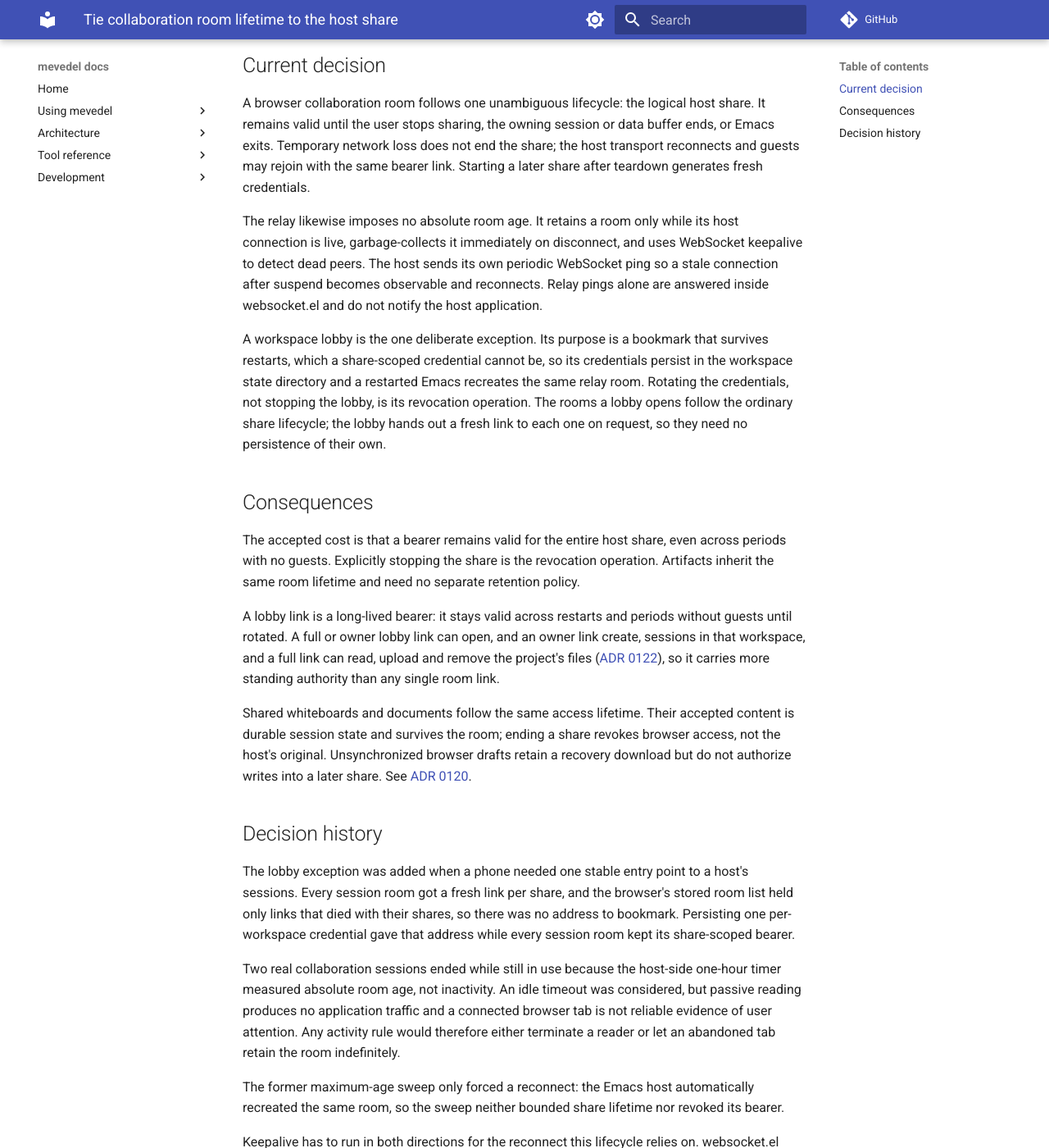
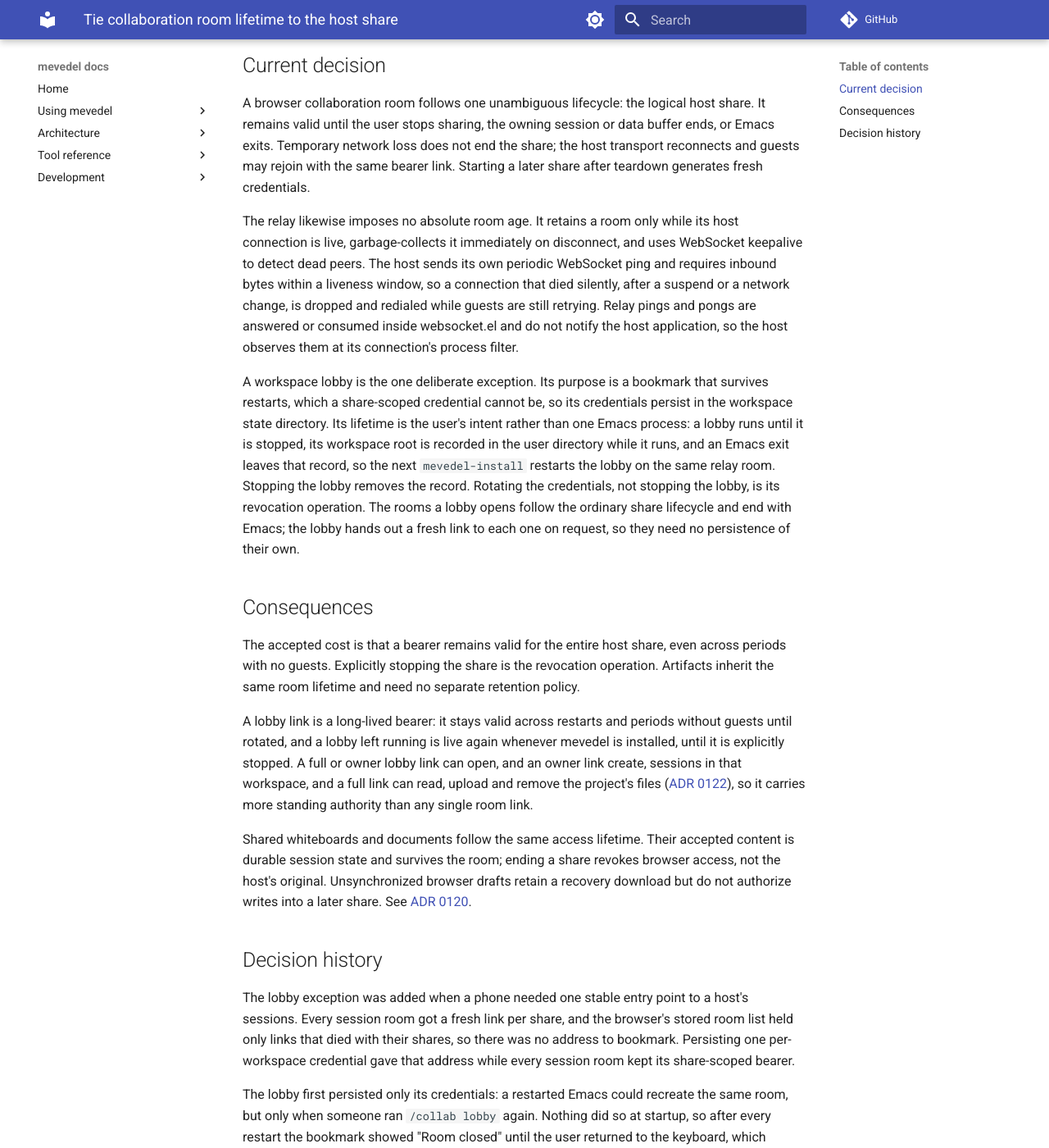
Before and after one commit to FrauH0lle/mevedel, an MkDocs documentation site: the page built from docs/adr/0114-tie-collaboration-room-lifetime-to-host-share.md, in a window 1280 px wide and 1400 px high, scrolled down 266 px. Shown: the whole window at 82% size. Built offline with MkDocs 1.6.1 and Material for MkDocs 9.7.7, drawn with Linux system fonts in a browser that asks for light colours; comment, search, counter and statistics services are not loaded; some of the changed text lies outside the part shown.

Commit message:
fix(collaboration): Restore the lobby and redial silent relay links
The collaboration manual promised that a restarted Emacs recreates the
same relay room and that the host reconnects within a bounded window.
Nothing restarted a lobby after a restart, and a connection whose
packets were silently dropped was only noticed once a write failed,
often after guests had given up after three minutes.

A running lobby now records its workspace root in
`mevedel-user-dir'/lobbies.el.  `mevedel-install' restores recorded
lobbies, deferring to `emacs-startup-hook' during init; a failed
restart warns and keeps the record, a missing directory is forgotten.
Stopping a lobby for any reason but Emacs exit clears its record.
Session shares are still not restored, as ADR 0114 scopes their links
to one share.

The host now pings every 15 seconds and treats 45 seconds without any
inbound bytes as a dead path.  Pending socket input is read before
judging silence, so a busy Emacs is not mistaken for a dead link.  A
dead path is torn down and redialed with the existing backoff.

* mevedel-collaboration-lobby.el (mevedel-collaboration-lobby--intent-path)
(mevedel-collaboration-lobby--intended)
(mevedel-collaboration-lobby--set-intended)
(mevedel-collaboration-lobby-restore): New functions.
(mevedel-collaboration-lobby-start, mevedel-collaboration-lobby--stop)
(mevedel-collaboration-lobby-stop): Record and clear the intent.
* mevedel-collaboration-transport.el
(mevedel-collaboration--keepalive-seconds): Ping every 15 seconds.
(mevedel-collaboration--liveness-seconds): New constant.
(mevedel-collaboration--transport-silent-p)
(mevedel-collaboration--transport-watch-inbound): New functions.
(mevedel-collaboration--transport-dial)
(mevedel-collaboration--transport-keepalive): Redial a silent link.
* mevedel.el (mevedel-install, mevedel-uninstall): Restore lobbies.
* docs/adr/0114-tie-collaboration-room-lifetime-to-host-share.md
* docs/collaboration.md
* docs/module-map.md: Document restart and liveness.
* test/test-mevedel-chat.el
* test/test-mevedel-collaboration-lobby.el
* test/test-mevedel-collaboration-transport.el: Test it.

```diff
--- a/docs/adr/0114-tie-collaboration-room-lifetime-to-host-share.md
+++ b/docs/adr/0114-tie-collaboration-room-lifetime-to-host-share.md
@@ -15,17 +15,24 @@
 
 The relay likewise imposes no absolute room age. It retains a room only while
 its host connection is live, garbage-collects it immediately on disconnect,
-and uses WebSocket keepalive to detect dead peers. The host sends its own periodic WebSocket ping so a stale connection after
-suspend becomes observable and reconnects. Relay pings alone are answered inside
-websocket.el and do not notify the host application.
+and uses WebSocket keepalive to detect dead peers. The host sends its own
+periodic WebSocket ping and requires inbound bytes within a liveness window,
+so a connection that died silently, after a suspend or a network change, is
+dropped and redialed while guests are still retrying. Relay pings and pongs
+are answered or consumed inside websocket.el and do not notify the host
+application, so the host observes them at its connection's process filter.
 
 A workspace lobby is the one deliberate exception. Its purpose is a
 bookmark that survives restarts, which a share-scoped credential cannot be,
-so its credentials persist in the workspace state directory and a restarted
-Emacs recreates the same relay room. Rotating the credentials, not stopping
-the lobby, is its revocation operation. The rooms a lobby opens follow the
-ordinary share lifecycle; the lobby hands out a fresh link to each one on
-request, so they need no persistence of their own.
+so its credentials persist in the workspace state directory. Its lifetime is
+the user's intent rather than one Emacs process: a lobby runs until it is
+stopped, its workspace root is recorded in the user directory while it runs,
+and an Emacs exit leaves that record, so the next `mevedel-install` restarts
+the lobby on the same relay room. Stopping the lobby removes the record.
+Rotating the credentials, not stopping the lobby, is its revocation
+operation. The rooms a lobby opens follow the ordinary share lifecycle and
+end with Emacs; the lobby hands out a fresh link to each one on request, so
+they need no persistence of their own.
 
 ## Consequences
 
@@ -35,7 +42,8 @@
 separate retention policy.
 
 A lobby link is a long-lived bearer: it stays valid across restarts and
-periods without guests until rotated. A full or owner lobby link can open,
+periods without guests until rotated, and a lobby left running is live again
+whenever mevedel is installed, until it is explicitly stopped. A full or owner lobby link can open,
 and an owner link create, sessions in that workspace, and a full link can
 read, upload and remove the project's files
 ([ADR 0122](0122-let-full-links-change-project-files-directly.md)), so it
@@ -54,6 +62,16 @@
 browser's stored room list held only links that died with their shares, so
 there was no address to bookmark. Persisting one per-workspace credential
 gave that address while every session room kept its share-scoped bearer.
+
+The lobby first persisted only its credentials: a restarted Emacs could
+recreate the same room, but only when someone ran `/collab lobby` again.
+Nothing did so at startup, so after every restart the bookmark showed "Room
+closed" until the user returned to the keyboard, which defeated the phone
+entry point the lobby exists for. The running state is therefore recorded
+too, as a list of workspace roots under `mevedel-user-dir`, because startup
+has no workspace from which to find per-workspace state. Session rooms were
+not given the same treatment: their bearer is scoped to one share by design,
+and the lobby already hands out fresh links to them.
 
 Two real collaboration sessions ended while still in use because the
 host-side one-hour timer measured absolute room age, not inactivity. An idle
@@ -76,3 +94,17 @@
 a reset, and the redial re-creates the room -- which is what makes "temporary
 network loss does not end the share" true of a suspend and not only of a blip
 the host was awake for.
+
+The ping alone relied on that reset. A network change leaves no peer to send
+one: packets to the old address are dropped, and the kernel keeps
+retransmitting for minutes before it reports the connection broken, while
+browser guests give up after three. The host now also requires inbound bytes
+at least every 45 seconds and pings every 15 seconds instead of 30,
+so a healthy connection always has a recent pong. websocket.el consumes
+pongs without a callback, so the host wraps its connection's process filter
+to timestamp every read instead of patching the library. The window spans
+several pings, and the host reads any input waiting in the socket before
+judging, because Emacs runs due timers before reading output after a busy
+spell. It also outlasts the relay's 40-second dead-host detection, so a
+redial normally finds the room collected rather than meeting the relay's
+second-host refusal.
```
Also changed, not shown: docs/collaboration.md (+31 -8 lines), docs/module-map.md (+1 -1 lines), 6 other files.
